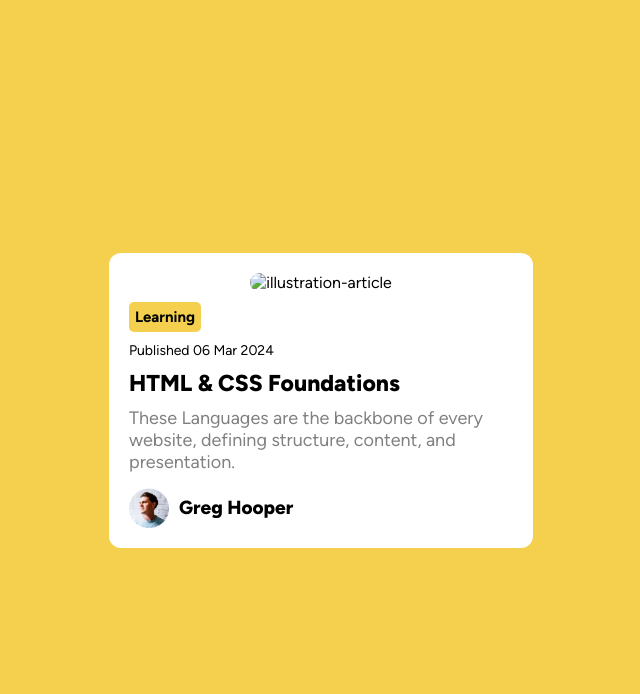
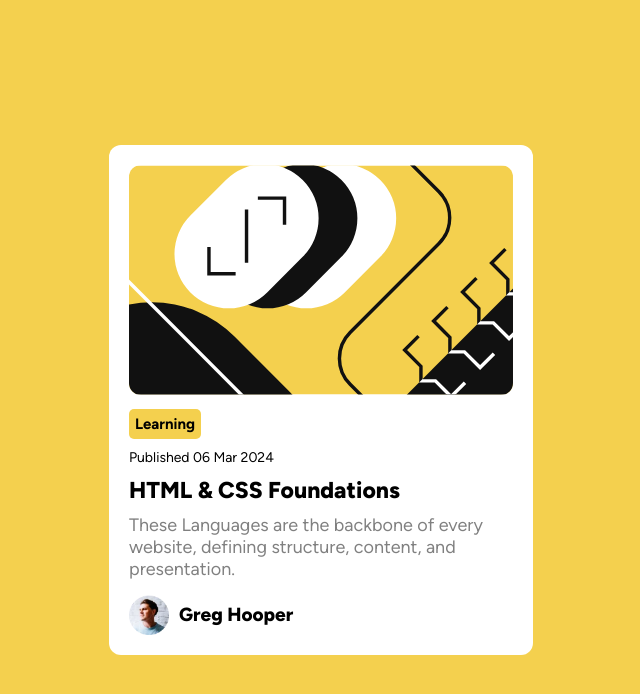
Before and after one commit to Cristiano-Miguel-DCodeMaster/Blog-preview-Card, a plain HTML site: page index.html in a window 1280 px wide. Shown: the whole page, without its empty margins (319-959 px from the left). Drawn offline with Linux system fonts and the light colour scheme; the site is published under a folder, as on GitHub Pages, so addresses that start at the root find nothing.

Commit message:
changed the img path

```diff
--- a/index.html
+++ b/index.html
@@ -12,7 +12,7 @@
     <main class="container">
         <section>
             <div class="img">
-                <img width="336" height="201" src="/assets/images/illustration-article.svg" alt="illustration-article">
+                <img width="336" height="201" src="assets/images/illustration-article.svg" alt="illustration-article">
             </div>
             <h1>Learning</h1>
 
```
